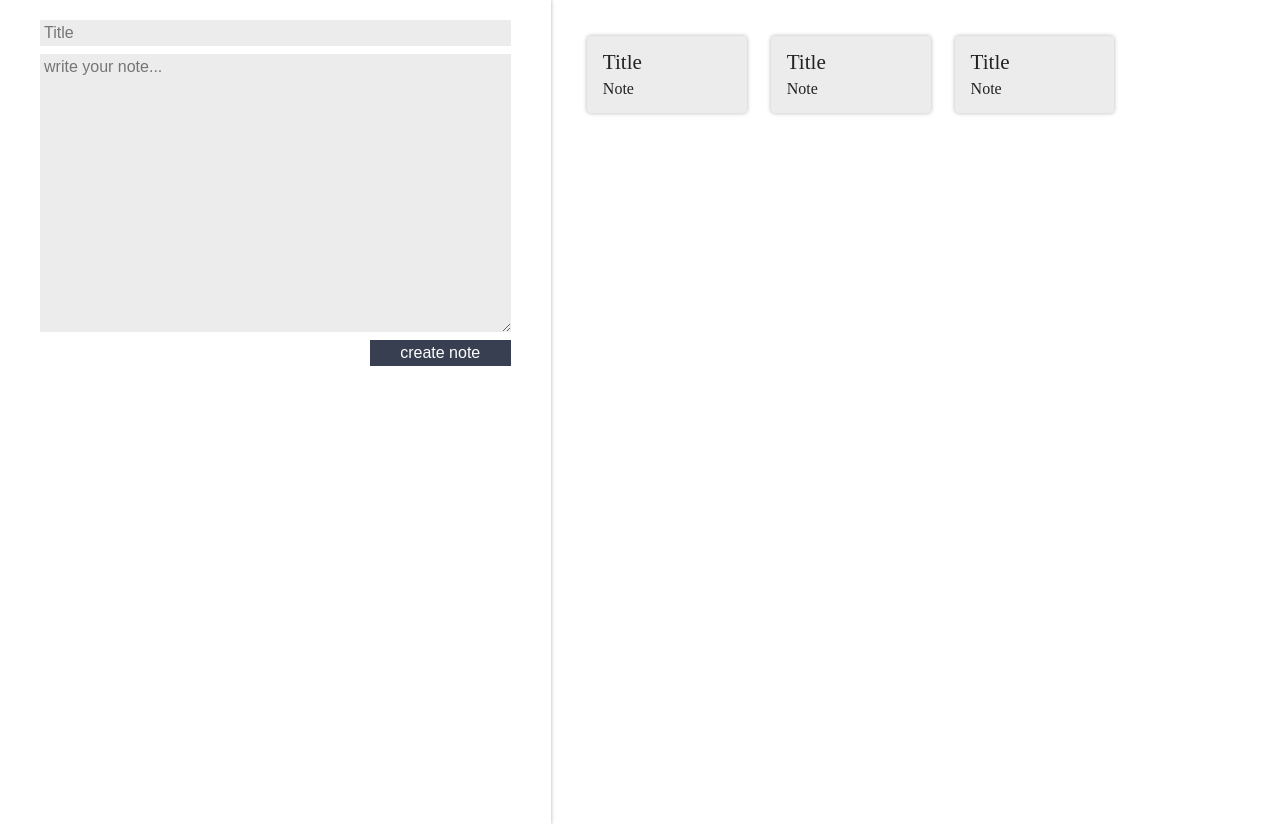
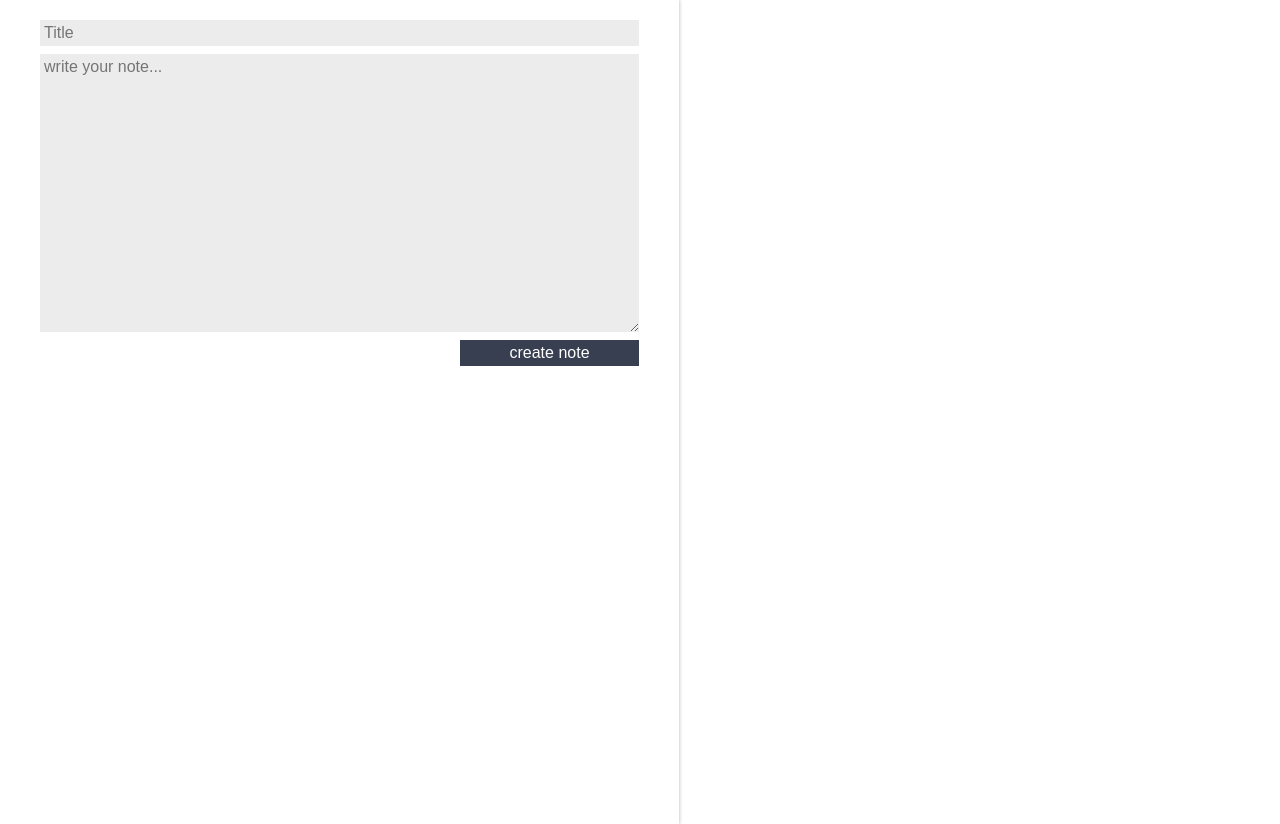
Before and after one commit to Felipe-Borba/alura-reactjs, a React (Create React App) app: page / in a window 1280 px wide. Built offline with nearby package versions, Linux system fonts and the light colour scheme.

Commit message:
05-03 more props

```diff
--- a/src/App.js
+++ b/src/App.js
@@ -5,15 +5,21 @@ import './assets/App.css'
 import './assets/index.css'
 
 export default class App extends Component {
+  constructor() {
+    super()
+    this.notes = []
+  }
+
   createNote(title, text) {
-    console.log('debug:',title,text)
+    //console.debug('debug:',title,text)
+    this.notes.push({title,text})
   }
 
   render() {
     return (
       <section className='content'>
-        <Form createNote={this.createNote} />
-        <NoteList />
+        <Form createNote={this.createNote.bind(this)} />
+        <NoteList notes={this.notes}/>
       </section>
     );
   }
--- a/src/components/NoteList/NoteList.jsx
+++ b/src/components/NoteList/NoteList.jsx
@@ -3,10 +3,10 @@ import CardNote from '../CardNote'
 import './NoteList.css'
 
 export default class NoteList extends Component {
-    render() {
+        render() {
         return (
             <ul className='note-list'>
-                {Array.of('Job', 'study', 'etc').map((category, index) => {
+                {this.props.notes.map((category, index) => {
                     return (
                         <li className='note-list_item' key={index} >
                             <CardNote />
```
